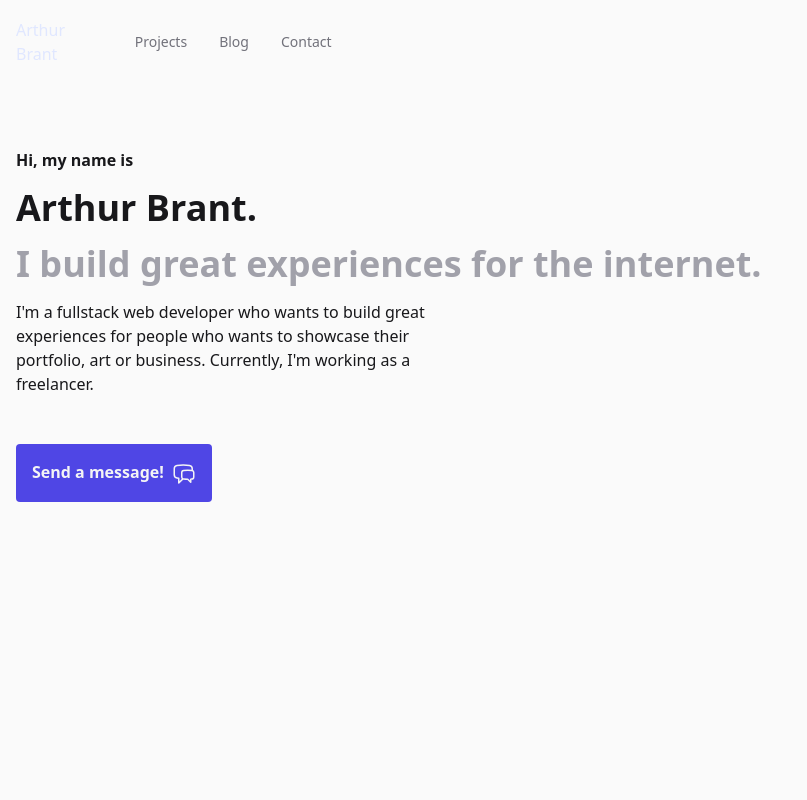
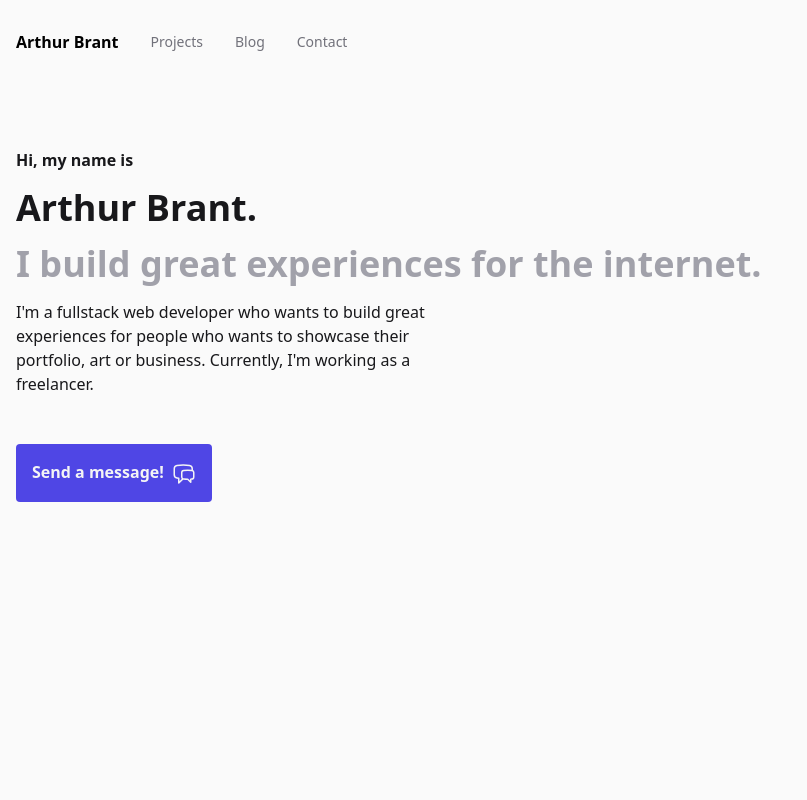
Before and after one commit to brantac/brantac.github.io, a Nuxt app: page / in a window 1280 px wide. Shown: the top 800 px of the page, without its empty margins (0-807 px from the left). Built offline with nearby package versions, Linux system fonts and the light colour scheme.

Commit message:
make logo name use max-content width

```diff
--- a/components/Nav.vue
+++ b/components/Nav.vue
@@ -4,7 +4,8 @@
         md:justify-start items-center
         p-4"
     >
-        <div><span class="text-indigo-100">Arthur Brant</span></div>
+        <div class="shrink-0 text-orange-5 00 font-bold"
+        >Arthur Brant</div>
         <!-- Mobile nav -->
         <div
             class="flex flex-col fixed z-10 md:z-0
@@ -52,6 +53,7 @@
             >Contact</a>
         </div>
         <a href="#" id="_menutoggleicon"
+            data-test="toggle-button"
             class="md:hidden w-11 h-11 inline-block
             relative z-20
             group"
@@ -76,6 +78,7 @@
 </template>
 
 <script setup lang="ts">
+import { ref } from 'vue'
 const mobileNavOpen = ref(false)
 const navlinkClicked = ref(false)
 
```
